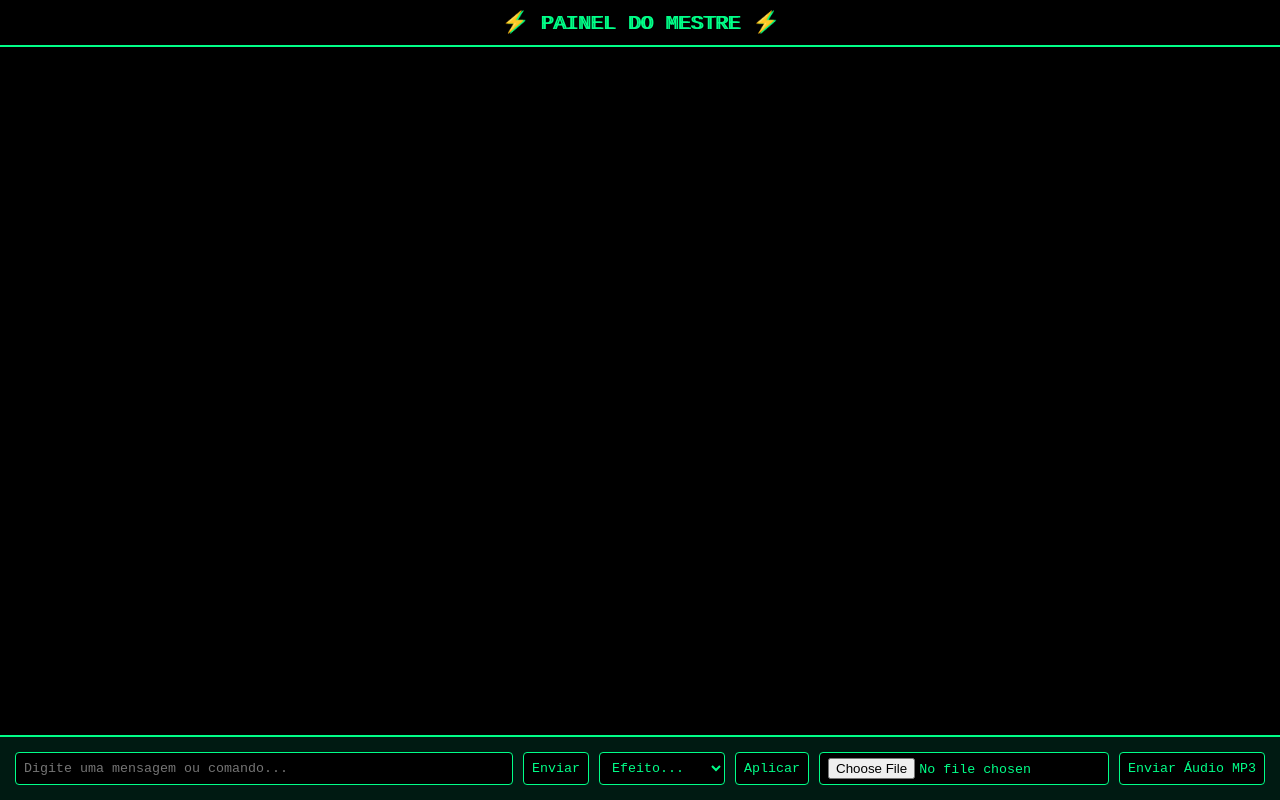
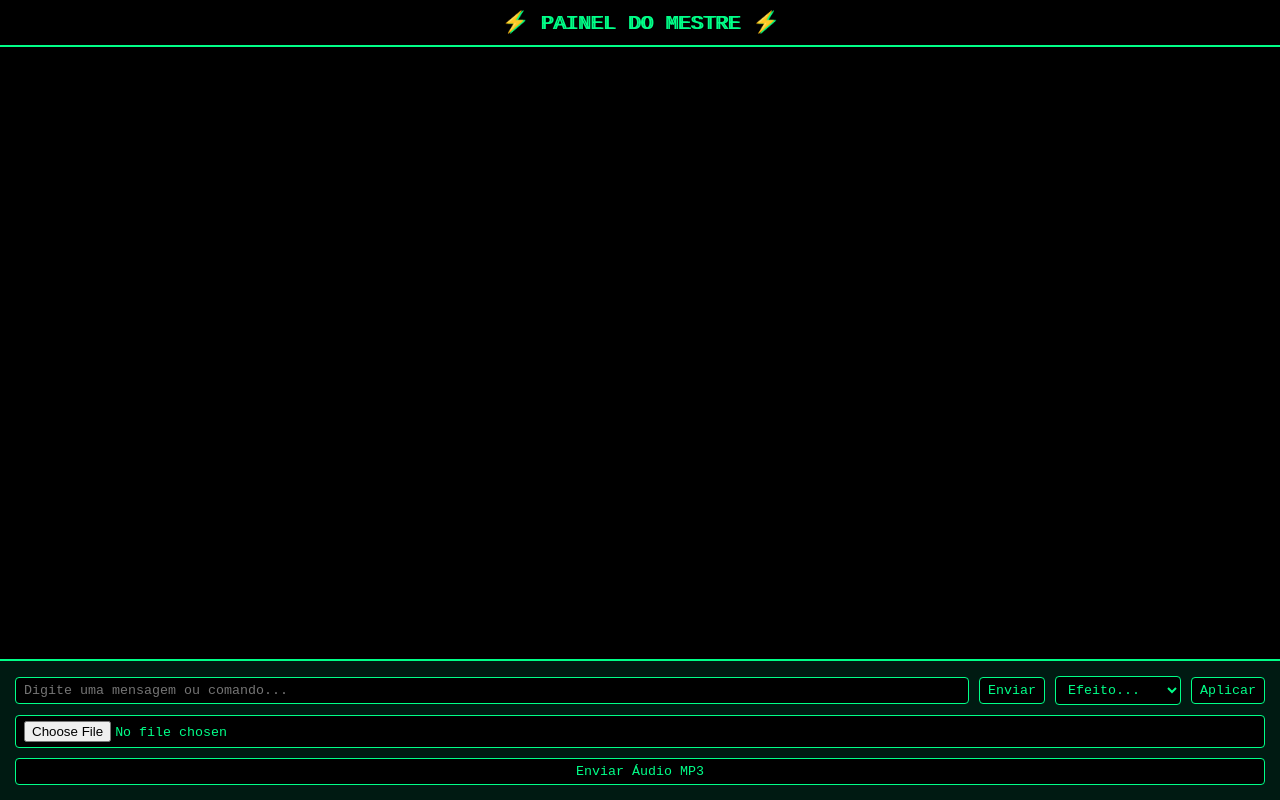
Before and after one commit to RyanMK-C/rpg-terminal, a website: page public/mestre.html in a window 1280 px wide. Drawn offline with nearby package versions, Linux system fonts and the light colour scheme.

Commit message:
Enhance controls layout and audio file handling
Added styles for audio file input and send button.

```diff
--- a/public/mestre.html
+++ b/public/mestre.html
@@ -40,8 +40,13 @@
   flex-wrap: wrap;
   gap: 10px;
   background: #001a12;
+  align-items: center;
+  justify-content: flex-start;
+  flex-shrink: 0;
 }
-
+#audiofile, #sendAudio {
+  flex-basis: 100%;
+}
     input, button, select {
       background: black;
       color: #00ff88;
```
Lines whose indentation alone changed are shown as unchanged.
